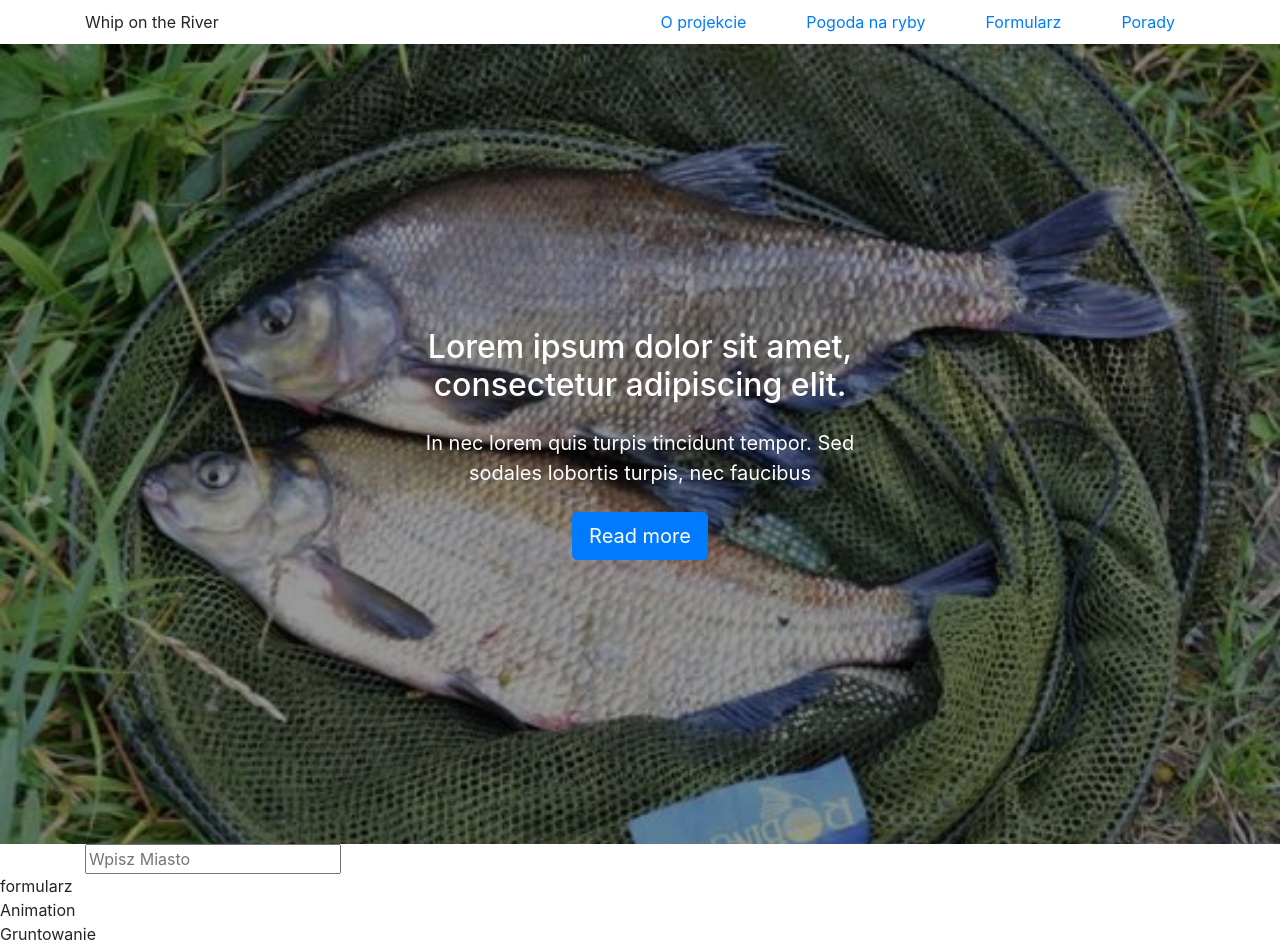
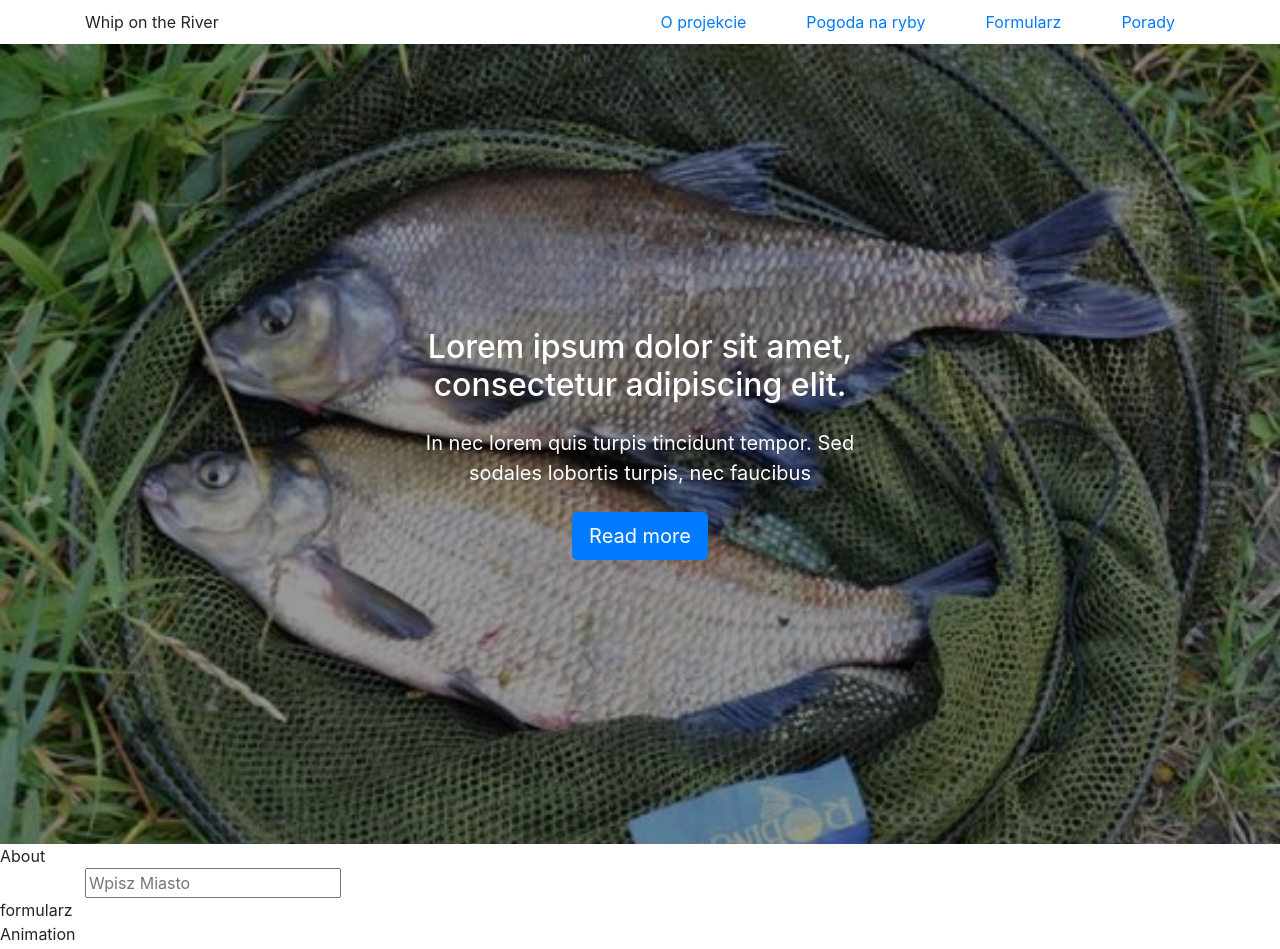
Before and after one commit to TomekRatajczak/React_app1, a React (Create React App) app in the folder wotr/: page / in a window 1280 px wide. Shown: the top 949 px of the page. Built offline with nearby package versions, Linux system fonts and the light colour scheme.

Commit message:
Add about

```diff
--- a/wotr/src/App.js
+++ b/wotr/src/App.js
@@ -7,6 +7,7 @@ import Hero from './components/Hero';
 import Weather from './components/Weather';
 import FishingForm from './components/FishingForm';
 import AnimationForm from './components/AnimationForm';
+import About from './components/About';
 import DepthTest from './components/DepthTest';
 import FloatSets from './components/FloatSets';
 import Groundbait from './components/Groundbait';
@@ -32,6 +33,7 @@ function App() {
     <div className="">
       <Header logo={companyName} menu={navigation} />
       <Hero {...hero} />
+      <About/>
       <Weather {...weather} />
       <FishingForm {...fishingForm} />
       <AnimationForm />
--- /dev/null
+++ b/wotr/src/components/About/index.js
@@ -0,0 +1,10 @@
+import React from 'react';
+import s from './style.module.css';
+
+export default function About(){
+  return (
+    <div>
+      About
+    </div>
+  )
+}
```
Also changed, not shown: wotr/src/components/About/style.module.css (added).
